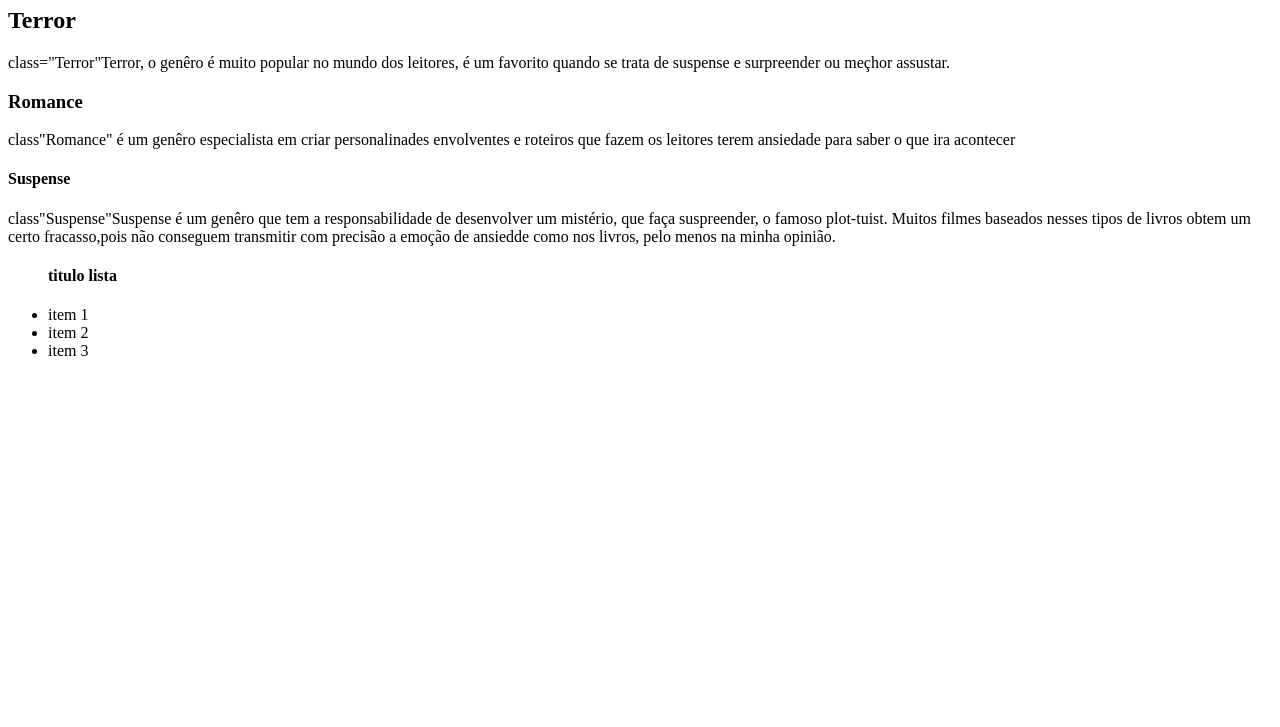
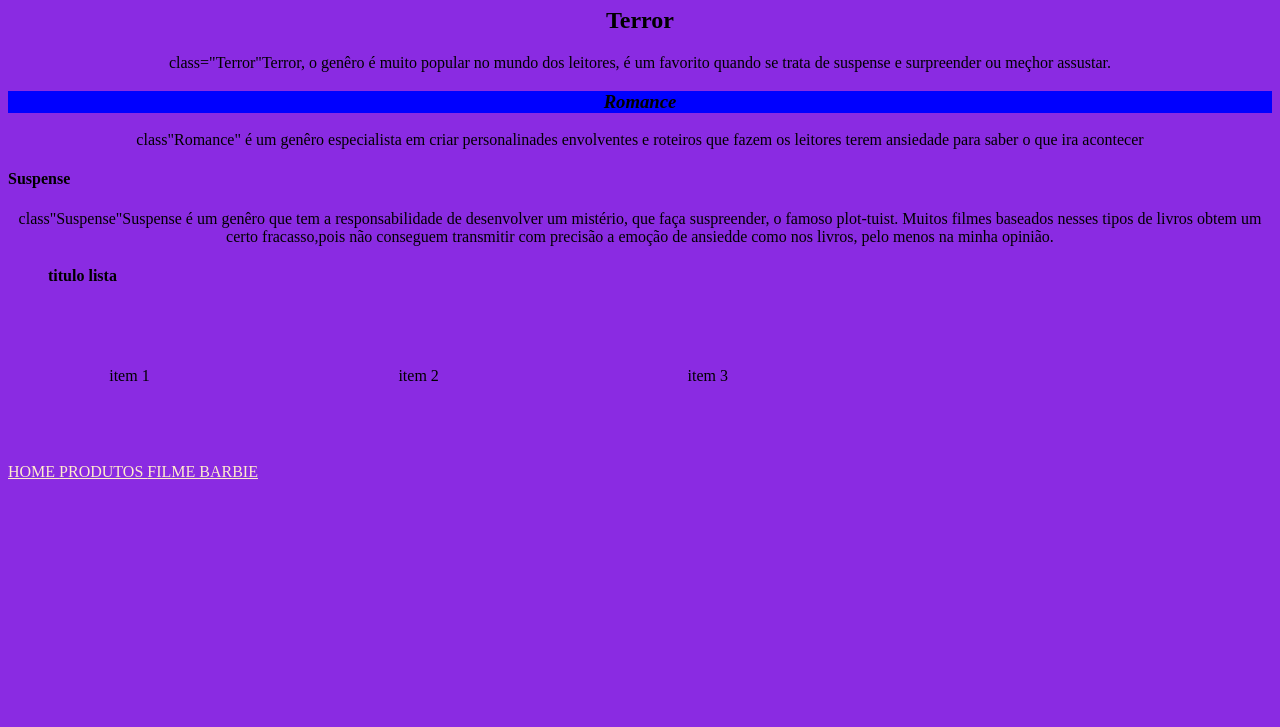
Before and after one commit to mileny2023/Site-, a plain HTML site: page mileny.html in a window 1280 px wide. Shown: the part 73-800 px from the top of the page. Drawn offline with Linux system fonts and the light colour scheme.

Commit message:
Update index.html

```diff
--- a/mileny.html
+++ b/mileny.html
@@ -4,6 +4,7 @@
     <meta charset="UTF-8">
     <meta name="viewport" content="width=device-width, initial-scale=1.0">
     <title>lista de recomendação de livros</title>
+    <link rel="stylesheet" href="Mileny.css">
 </head>
 
 <body>
@@ -27,4 +28,9 @@
 </ul>
 
 </body>
+    <header><nav>
+<a href="index.html"> home </a>
+<a href="produtos.html"> produtos </a>
+        <a href="https://www.youtube.com/watch?v=odS4_rGOQ9I"> filme barbie </a>
+        </nav></header>
 </html>
```
